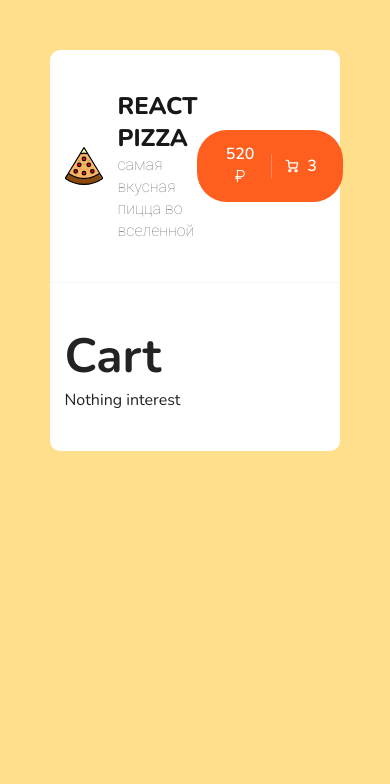
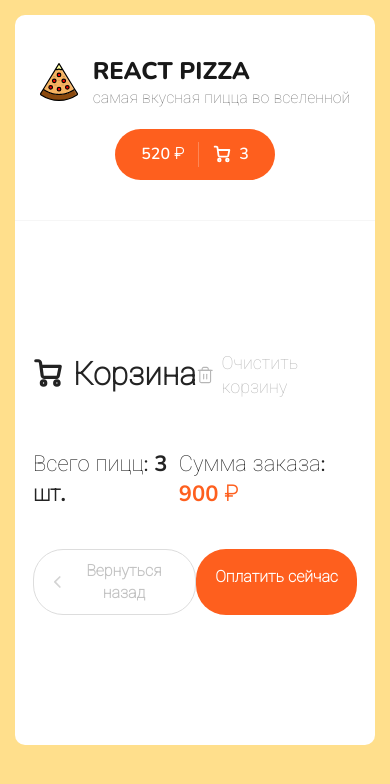
Before and after one commit to Kaptsiuh/react-pizza, a React (Create React App) app: page /cart in a window 390 px wide. Shown: the top 784 px of the page. Built offline with nearby package versions, Linux system fonts and the light colour scheme.

Commit message:
feat: add cart pege, add responsive desing

```diff
--- a/src/App.js
+++ b/src/App.js
@@ -14,13 +14,11 @@
       <div className="wrapper">
         <Header />
         <div className="content">
-          <div className="container">
-            <Routes>
-              <Route path="/" element={<Home />} />
-              <Route path="/cart" element={<Cart />} />
-              <Route path="*" element={<NotFound />} />
-            </Routes>
-          </div>
+          <Routes>
+            <Route path="/" element={<Home />} />
+            <Route path="/cart" element={<Cart />} />
+            <Route path="*" element={<NotFound />} />
+          </Routes>
         </div>
       </div>
     </>
--- a/src/components/NotFoundBlock/index.jsx
+++ b/src/components/NotFoundBlock/index.jsx
@@ -4,13 +4,14 @@
 
 const NotFoundBlock = () => {
   return (
-    <div className={styles.root}>
+    <div className="container">
+      <div className={styles.root}>
       <h1>
         <span>&#128543;</span>
         <br />
         Not Found
       </h1>
-      <p></p>
+    </div>
     </div>
    );
 }
--- a/src/components/pizzaBlock/index.jsx
+++ b/src/components/pizzaBlock/index.jsx
@@ -7,6 +7,7 @@
   const dough = ["тонкое", "традиционное"];
 
   return (
+    <div className="pizza-block-wrapper">
       <div className="pizza-block">
         <img
           className="pizza-block__image"
@@ -54,6 +55,7 @@
           </button>
         </div>
       </div>
+    </div>
    );
 }
 
--- a/src/pages/Cart.jsx
+++ b/src/pages/Cart.jsx
@@ -1,11 +1,116 @@
 import React from 'react';
+import { Link } from 'react-router-dom';
 
 const Cart = () => {
   return (
-  <>
-    <h1>Cart</h1>
-    <p>Nothing interest</p>
-  </>
+  <div className="container container--cart">
+    <div className="cart">
+      <div className="cart__top">
+        <h2 className="content__title">
+          <svg
+            width="18"
+            height="18"
+            viewBox="0 0 18 18"
+            fill="none"
+            xmlns="http://www.w3.org/2000/svg">
+            <path
+              d="M6.33333 16.3333C7.06971 16.3333 7.66667 15.7364 7.66667 15C7.66667 14.2636 7.06971 13.6667 6.33333 13.6667C5.59695 13.6667 5 14.2636 5 15C5 15.7364 5.59695 16.3333 6.33333 16.3333Z"
+              stroke="white"
+              strokeWidth="1.8"
+              strokeLinecap="round"
+              strokeLinejoin="round"></path>
+            <path
+              d="M14.3333 16.3333C15.0697 16.3333 15.6667 15.7364 15.6667 15C15.6667 14.2636 15.0697 13.6667 14.3333 13.6667C13.597 13.6667 13 14.2636 13 15C13 15.7364 13.597 16.3333 14.3333 16.3333Z"
+              stroke="white"
+              strokeWidth="1.8"
+              strokeLinecap="round"
+              strokeLinejoin="round"></path>
+            <path
+              d="M4.78002 4.99999H16.3334L15.2134 10.5933C15.1524 10.9003 14.9854 11.176 14.7417 11.3722C14.4979 11.5684 14.1929 11.6727 13.88 11.6667H6.83335C6.50781 11.6694 6.1925 11.553 5.94689 11.3393C5.70128 11.1256 5.54233 10.8295 5.50002 10.5067L4.48669 2.82666C4.44466 2.50615 4.28764 2.21182 4.04482 1.99844C3.80201 1.78505 3.48994 1.66715 3.16669 1.66666H1.66669"
+              stroke="white"
+              strokeWidth="1.8"
+              strokeLinecap="round"
+              strokeLinejoin="round"></path>
+          </svg>
+          Корзина
+        </h2>
+        <div className="cart__clear">
+          <svg
+            width="20"
+            height="20"
+            viewBox="0 0 20 20"
+            fill="none"
+            xmlns="http://www.w3.org/2000/svg">
+            <path
+              d="M2.5 5H4.16667H17.5"
+              stroke="#B6B6B6"
+              strokeWidth="1.2"
+              strokeLinecap="round"
+              strokeLinejoin="round"></path>
+            <path
+              d="M6.66663 5.00001V3.33334C6.66663 2.89131 6.84222 2.46739 7.15478 2.15483C7.46734 1.84227 7.89127 1.66667 8.33329 1.66667H11.6666C12.1087 1.66667 12.5326 1.84227 12.8451 2.15483C13.1577 2.46739 13.3333 2.89131 13.3333 3.33334V5.00001M15.8333 5.00001V16.6667C15.8333 17.1087 15.6577 17.5326 15.3451 17.8452C15.0326 18.1577 14.6087 18.3333 14.1666 18.3333H5.83329C5.39127 18.3333 4.96734 18.1577 4.65478 17.8452C4.34222 17.5326 4.16663 17.1087 4.16663 16.6667V5.00001H15.8333Z"
+              stroke="#B6B6B6"
+              strokeWidth="1.2"
+              strokeLinecap="round"
+              strokeLinejoin="round"></path>
+            <path
+              d="M8.33337 9.16667V14.1667"
+              stroke="#B6B6B6"
+              strokeWidth="1.2"
+              strokeLinecap="round"
+              strokeLinejoin="round"></path>
+            <path
+              d="M11.6666 9.16667V14.1667"
+              stroke="#B6B6B6"
+              strokeWidth="1.2"
+              strokeLinecap="round"
+              strokeLinejoin="round"></path>
+          </svg>
+
+          <span>Очистить корзину</span>
+        </div>
+      </div>
+      <div className="content__items">
+        {/* {items.map((item: any) => (
+          <CartItem key={item.id} {...item} />
+        ))} */}
+      </div>
+      <div className="cart__bottom">
+        <div className="cart__bottom-details">
+          <span>
+            {' '}
+            Всего пицц: <b>3 шт.</b>{' '}
+          </span>
+          <span>
+            {' '}
+            Сумма заказа: <b>900 ₽</b>{' '}
+          </span>
+        </div>
+        <div className="cart__bottom-buttons">
+          <Link to="/" className="button button--outline button--add go-back-btn">
+            <svg
+              width="8"
+              height="14"
+              viewBox="0 0 8 14"
+              fill="none"
+              xmlns="http://www.w3.org/2000/svg">
+              <path
+                d="M7 13L1 6.93015L6.86175 1"
+                stroke="#D3D3D3"
+                strokeWidth="1.5"
+                strokeLinecap="round"
+                strokeLinejoin="round"></path>
+            </svg>
+
+            <span>Вернуться назад</span>
+          </Link>
+          <div className="button pay-btn">
+            <span>Оплатить сейчас</span>
+          </div>
+        </div>
+      </div>
+    </div>
+  </div>
    );
 }
 
--- a/src/pages/Home.jsx
+++ b/src/pages/Home.jsx
@@ -16,10 +16,11 @@
         setItems(arr);
         setIsLoading(false);
       });
+      window.scrollTo(0, 0);
   }, []);
 
   return (
-    <>
+    <div className="container">
       <div className="content__top">
         <Categories />
         <Sort />
@@ -30,6 +31,6 @@
           ? [...new Array(6)].map((_, i) => <Skeleton key={i} />)
           : items.map((obj) => <PizzaBlock key={obj.id} {...obj} />)}
       </div>
-    </>
+    </div>
    );
 }
--- a/src/scss/app.scss
+++ b/src/scss/app.scss
@@ -14,25 +14,81 @@
   margin: 50px auto;
   border-radius: 10px;
   max-width: 1400px;
+
+  @media (max-width: 645px) {
+    width: calc(100vw - 30px);
+    margin-top: 15px;
+  }
 }
 
 .content {
   padding: 40px 0;
 
   &__title {
-    margin: 35px 0;
+    font-weight: 800;
+    font-size: 38px;
+    margin-top: 60px;
+    margin-bottom: 50px;
   }
 
   &__items {
-    display: flex;
-    flex-wrap: wrap;
-    justify-content: space-between;
+    display: grid;
+    grid-template-columns: repeat(4, 1fr);
+    grid-template-rows: repeat(2, 1fr);
+    grid-column-gap: 11px;
+
+    @media (max-width: 1470px) {
+      grid-template-columns: repeat(3, 1fr);
+    }
+
+    @media (max-width: 1120px) {
+      grid-template-columns: repeat(2, 1fr);
+    }
+
+    @media (max-width: 730px) {
+      grid-template-columns: repeat(1, 1fr);
+    }
   }
 
   &__top {
     display: flex;
     align-items: center;
     justify-content: space-between;
+
+    @media (max-width: 1260px) {
+      flex-direction: column-reverse;
+
+      .categories {
+        width: 100%;
+        overflow: scroll;
+
+        ul {
+          width: 785px;
+        }
+      }
+
+      .sort {
+        b {
+          display: none;
+        }
+      }
+    }
+
+    @media (max-width: 760px) {
+      .categories {
+        ul {
+          li {
+            padding: 8px 20px;
+          }
+        }
+      }
+    }
+
+    @media (max-width: 820px) {
+      .categories {
+        margin-top: 30px;
+      }
+    }
   }
 }
 
--- a/src/scss/components/_header.scss
+++ b/src/scss/components/_header.scss
@@ -8,6 +8,14 @@
     display: flex;
     align-items: center;
     justify-content: space-between;
+
+    @media (max-width: 645px) {
+      flex-direction: column;
+
+      .header__cart {
+        margin-top: 20px;
+      }
+    }
   }
 
   &__logo {
--- a/src/scss/components/_pizza-block.scss
+++ b/src/scss/components/_pizza-block.scss
@@ -4,6 +4,11 @@
   width: 280px;
   text-align: center;
   margin-bottom: 65px;
+
+  &-wrapper {
+    display: flex;
+    justify-content: center;
+  }
 
   &:not(:nth-of-type(4n)) {
     margin-right: 35px;
```
Lines whose indentation alone changed are shown as unchanged.
